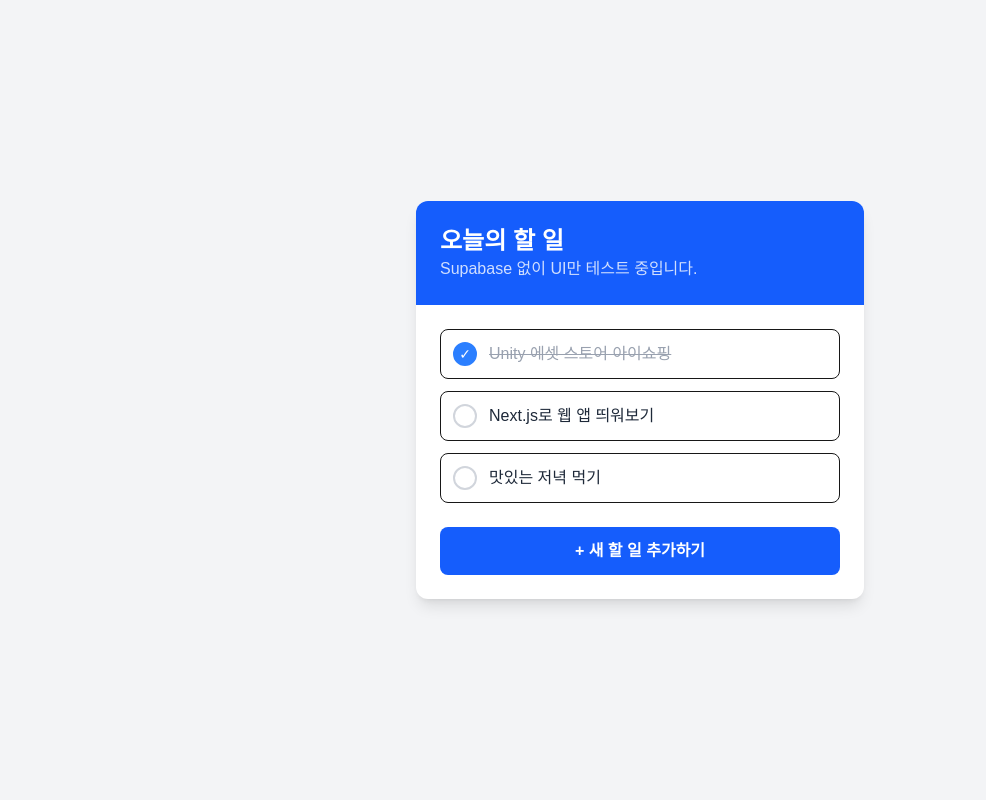
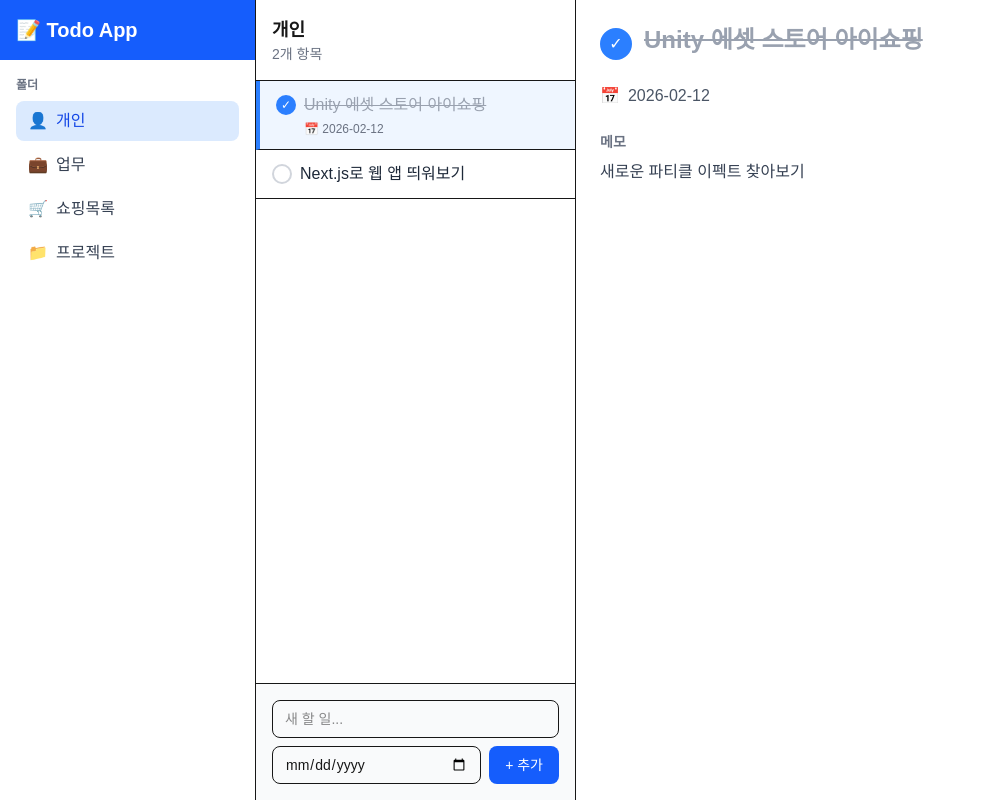
Before and after one commit to KwonSunwon/TaskDex, a Next.js app: page / in a window 1280 px wide. Shown: the whole page, without its empty margins (0-986 px from the left). Built offline with nearby package versions, Linux system fonts and the light colour scheme.

Commit message:
Feat: 3단 분할, 날짜 추가, 수정 기능 추가

```diff
--- a/app/page.tsx
+++ b/app/page.tsx
@@ -1,59 +1,296 @@
 // src/app/page.tsx
+'use client';
+
+import { useState } from 'react';
+
+// 타입 정의
+type Folder = {
+  id: number;
+  name: string;
+  icon: string;
+};
+
+type Todo = {
+  id: number;
+  folderId: number;
+  title: string;
+  content?: string;
+  date?: string;
+  isDone: boolean;
+};
+
+type MobileView = 'folders' | 'items' | 'detail';
 
 export default function Home() {
 
-  // 1. 더미 데이터 (마치 DB에서 가져온 것처럼 흉내내기)
-  // C#의 List<TodoItem>과 같습니다.
-  const todos = [
-    { id: 1, content: 'Unity 에셋 스토어 아이쇼핑', isDone: true },
-    { id: 2, content: 'Next.js로 웹 앱 띄워보기', isDone: false },
-    { id: 3, content: '맛있는 저녁 먹기', isDone: false },
-  ];
+  // 폴더 목록
+  const [folders] = useState<Folder[]>([
+    { id: 1, name: '개인', icon: '👤' },
+    { id: 2, name: '업무', icon: '💼' },
+    { id: 3, name: '쇼핑목록', icon: '🛒' },
+    { id: 4, name: '프로젝트', icon: '📁' },
+  ]);
 
-  // 2. 화면 그리기 (Renderer)
+  // 할 일 목록
+  const [todos, setTodos] = useState<Todo[]>([
+    { id: 1, folderId: 1, title: 'Unity 에셋 스토어 아이쇼핑', content: '새로운 파티클 이펙트 찾아보기', isDone: true, date: '2026-02-12' },
+    { id: 2, folderId: 1, title: 'Next.js로 웹 앱 띄워보기', content: 'TypeScript와 Tailwind CSS 학습하기', isDone: false },
+    { id: 3, folderId: 2, title: '프로젝트 기획서 작성', content: '다음 분기 로드맵 정리', isDone: false, date: '2026-02-14' },
+    { id: 4, folderId: 2, title: '팀 미팅 준비', isDone: false, date: '2026-02-15' },
+    { id: 5, folderId: 3, title: '우유', isDone: false },
+    { id: 6, folderId: 3, title: '계란', isDone: true },
+  ]);
+
+  // 선택 상태
+  const [selectedFolderId, setSelectedFolderId] = useState<number>(1);
+  const [selectedTodoId, setSelectedTodoId] = useState<number | null>(1);
+
+  // 모바일 뷰 상태
+  const [mobileView, setMobileView] = useState<MobileView>('folders');
+
+  // 입력 상태
+  const [newTitle, setNewTitle] = useState('');
+  const [newDate, setNewDate] = useState('');
+
+  // 선택된 폴더의 할 일 목록
+  const currentFolderTodos = todos.filter(todo => todo.folderId === selectedFolderId);
+
+  // 선택된 할 일
+  const selectedTodo = todos.find(todo => todo.id === selectedTodoId);
+
+  // 할 일 토글
+  const toggleTodo = (id: number) => {
+    setTodos(todos.map(todo =>
+      todo.id === id ? { ...todo, isDone: !todo.isDone } : todo
+    ));
+  };
+
+  // 새 할 일 추가
+  const addTodo = () => {
+    if (newTitle.trim() === '') return;
+
+    const newTodo: Todo = {
+      id: Date.now(),
+      folderId: selectedFolderId,
+      title: newTitle,
+      isDone: false,
+      ...(newDate && { date: newDate }),
+    };
+
+    setTodos([...todos, newTodo]);
+    setNewTitle('');
+    setNewDate('');
+    setSelectedTodoId(newTodo.id);
+  };
+
+  // 폴더 선택
+  const selectFolder = (folderId: number) => {
+    setSelectedFolderId(folderId);
+    setSelectedTodoId(null);
+    setMobileView('items');
+  };
+
+  // 항목 선택
+  const selectTodo = (todoId: number) => {
+    setSelectedTodoId(todoId);
+    setMobileView('detail');
+  };
+
+  // 뒤로가기
+  const goBack = () => {
+    if (mobileView === 'detail') {
+      setMobileView('items');
+    } else if (mobileView === 'items') {
+      setMobileView('folders');
+    }
+  };
+
   return (
-    <div className="min-h-screen bg-gray-100 flex items-center justify-center p-4">
-      {/* 메인 카드 박스 */}
-      <div className="bg-white w-full max-w-md rounded-xl shadow-lg overflow-hidden">
+    <div className="h-screen bg-gray-100 flex overflow-hidden">
 
-        {/* 헤더 영역 */}
-        <div className="bg-blue-600 p-6 text-white">
-          <h1 className="text-2xl font-bold">오늘의 할 일</h1>
-          <p className="opacity-80">Supabase 없이 UI만 테스트 중입니다.</p>
+      {/* ========== 데스크톱: 3단 레이아웃 ========== */}
+      {/* 왼쪽: 폴더 목록 */}
+      <div className={`
+        w-full md:w-64 bg-white border-r flex-shrink-0
+        ${mobileView !== 'folders' ? 'hidden md:block' : 'block'}
+      `}>
+        <div className="p-4 border-b bg-blue-600 text-white">
+          <h1 className="text-xl font-bold">📝 Todo App</h1>
         </div>
 
-        {/* 리스트 영역 */}
-        <div className="p-6">
-          <ul className="space-y-3">
-            {/* foreach 문과 똑같습니다. todos 리스트를 돌면서 화면에 찍습니다. */}
-            {todos.map((todo) => (
-              <li
-                key={todo.id}
-                className="flex items-center gap-3 p-3 border rounded-lg hover:bg-gray-50 transition"
-              >
-                {/* 체크박스 (모양만) */}
-                <div className={`
-                  w-6 h-6 rounded-full border-2 flex items-center justify-center
-                  ${todo.isDone ? 'bg-blue-500 border-blue-500' : 'border-gray-300'}
-                `}>
-                  {todo.isDone && <span className="text-white text-sm">✓</span>}
-                </div>
-
-                {/* 텍스트 */}
-                <span className={`flex-1 ${todo.isDone ? 'text-gray-400 line-through' : 'text-gray-800'}`}>
-                  {todo.content}
-                </span>
+        <div className="p-4">
+          <h2 className="text-xs font-semibold text-gray-500 uppercase mb-2">폴더</h2>
+          <ul className="space-y-1">
+            {folders.map(folder => (
+              <li key={folder.id}>
+                <button
+                  onClick={() => selectFolder(folder.id)}
+                  className={`
+                    w-full text-left px-3 py-2 rounded-lg flex items-center gap-2 transition
+                    ${selectedFolderId === folder.id
+                      ? 'bg-blue-100 text-blue-700 font-medium'
+                      : 'hover:bg-gray-100 text-gray-700'}
+                  `}
+                >
+                  <span>{folder.icon}</span>
+                  <span>{folder.name}</span>
+                </button>
               </li>
             ))}
           </ul>
+        </div>
+      </div>
 
-          {/* 추가 버튼 (모양만) */}
-          <button className="w-full mt-6 bg-blue-600 text-white py-3 rounded-lg font-bold hover:bg-blue-700 transition">
-            + 새 할 일 추가하기
+      {/* 가운데: 항목 목록 */}
+      <div className={`
+        w-full md:w-80 bg-white border-r flex flex-col
+        ${mobileView !== 'items' ? 'hidden md:flex' : 'flex'}
+      `}>
+        {/* 모바일 헤더 (뒤로가기 버튼) */}
+        <div className="p-4 border-b flex items-center gap-3 md:hidden">
+          <button onClick={goBack} className="text-gray-600">
+            ←
           </button>
+          <h2 className="font-bold text-lg">
+            {folders.find(f => f.id === selectedFolderId)?.name}
+          </h2>
         </div>
 
+        {/* 데스크톱 헤더 */}
+        <div className="hidden md:block p-4 border-b">
+          <h2 className="font-bold text-lg">
+            {folders.find(f => f.id === selectedFolderId)?.name}
+          </h2>
+          <p className="text-sm text-gray-500">{currentFolderTodos.length}개 항목</p>
+        </div>
+
+        {/* 항목 목록 */}
+        <div className="flex-1 overflow-y-auto">
+          <ul>
+            {currentFolderTodos.map(todo => (
+              <li key={todo.id}>
+                <button
+                  onClick={() => selectTodo(todo.id)}
+                  className={`
+                    w-full text-left px-4 py-3 border-b hover:bg-gray-50 transition
+                    ${selectedTodoId === todo.id ? 'bg-blue-50 border-l-4 border-l-blue-500' : ''}
+                  `}
+                >
+                  <div className="flex items-start gap-2">
+                    <div className={`
+                      w-5 h-5 rounded-full border-2 flex items-center justify-center flex-shrink-0 mt-0.5
+                      ${todo.isDone ? 'bg-blue-500 border-blue-500' : 'border-gray-300'}
+                    `}>
+                      {todo.isDone && <span className="text-white text-xs">✓</span>}
+                    </div>
+                    <div className="flex-1 min-w-0">
+                      <p className={`font-medium ${todo.isDone ? 'line-through text-gray-400' : 'text-gray-800'}`}>
+                        {todo.title}
+                      </p>
+                      {todo.date && (
+                        <p className="text-xs text-gray-500 mt-1">📅 {todo.date}</p>
+                      )}
+                    </div>
+                  </div>
+                </button>
+              </li>
+            ))}
+          </ul>
+        </div>
+
+        {/* 새 항목 추가 */}
+        <div className="p-4 border-t bg-gray-50">
+          <div className="flex gap-2 mb-2">
+            <input
+              type="text"
+              value={newTitle}
+              onChange={(e) => setNewTitle(e.target.value)}
+              onKeyPress={(e) => e.key === 'Enter' && addTodo()}
+              placeholder="새 할 일..."
+              className="flex-1 px-3 py-2 border rounded-lg text-sm focus:outline-none focus:border-blue-500"
+            />
+          </div>
+          <div className="flex gap-2">
+            <input
+              type="date"
+              value={newDate}
+              onChange={(e) => setNewDate(e.target.value)}
+              className="flex-1 px-3 py-2 border rounded-lg text-sm focus:outline-none focus:border-blue-500"
+            />
+            <button
+              onClick={addTodo}
+              className="bg-blue-600 text-white px-4 py-2 rounded-lg text-sm font-medium hover:bg-blue-700 transition"
+            >
+              + 추가
+            </button>
+          </div>
+        </div>
       </div>
+
+      {/* 오른쪽: 상세 내용 */}
+      <div className={`
+        flex-1 bg-white flex flex-col
+        ${mobileView !== 'detail' ? 'hidden md:flex' : 'flex'}
+      `}>
+        {selectedTodo ? (
+          <>
+            {/* 모바일 헤더 */}
+            <div className="p-4 border-b flex items-center gap-3 md:hidden">
+              <button onClick={goBack} className="text-gray-600">
+                ←
+              </button>
+              <h2 className="font-bold text-lg">상세</h2>
+            </div>
+
+            {/* 상세 내용 */}
+            <div className="flex-1 overflow-y-auto p-6">
+              <div className="max-w-2xl mx-auto">
+                {/* 체크박스 + 제목 */}
+                <div className="flex items-start gap-3 mb-6">
+                  <div
+                    onClick={() => toggleTodo(selectedTodo.id)}
+                    className={`
+                      w-8 h-8 rounded-full border-2 flex items-center justify-center cursor-pointer flex-shrink-0 mt-1
+                      ${selectedTodo.isDone ? 'bg-blue-500 border-blue-500' : 'border-gray-300'}
+                    `}
+                  >
+                    {selectedTodo.isDone && <span className="text-white">✓</span>}
+                  </div>
+                  <h1 className={`text-2xl font-bold ${selectedTodo.isDone ? 'line-through text-gray-400' : 'text-gray-800'}`}>
+                    {selectedTodo.title}
+                  </h1>
+                </div>
+
+                {/* 날짜 */}
+                {selectedTodo.date && (
+                  <div className="mb-6 flex items-center gap-2 text-gray-600">
+                    <span>📅</span>
+                    <span>{selectedTodo.date}</span>
+                  </div>
+                )}
+
+                {/* 내용 */}
+                <div className="mb-6">
+                  <h3 className="text-sm font-semibold text-gray-500 uppercase mb-2">메모</h3>
+                  {selectedTodo.content ? (
+                    <p className="text-gray-700 whitespace-pre-wrap">{selectedTodo.content}</p>
+                  ) : (
+                    <p className="text-gray-400 italic">내용이 없습니다.</p>
+                  )}
+                </div>
+              </div>
+            </div>
+          </>
+        ) : (
+          <div className="flex-1 flex items-center justify-center text-gray-400">
+            <div className="text-center">
+              <p className="text-6xl mb-4">📝</p>
+              <p>항목을 선택하세요</p>
+            </div>
+          </div>
+        )}
+      </div>
+
     </div>
   );
 }
```
